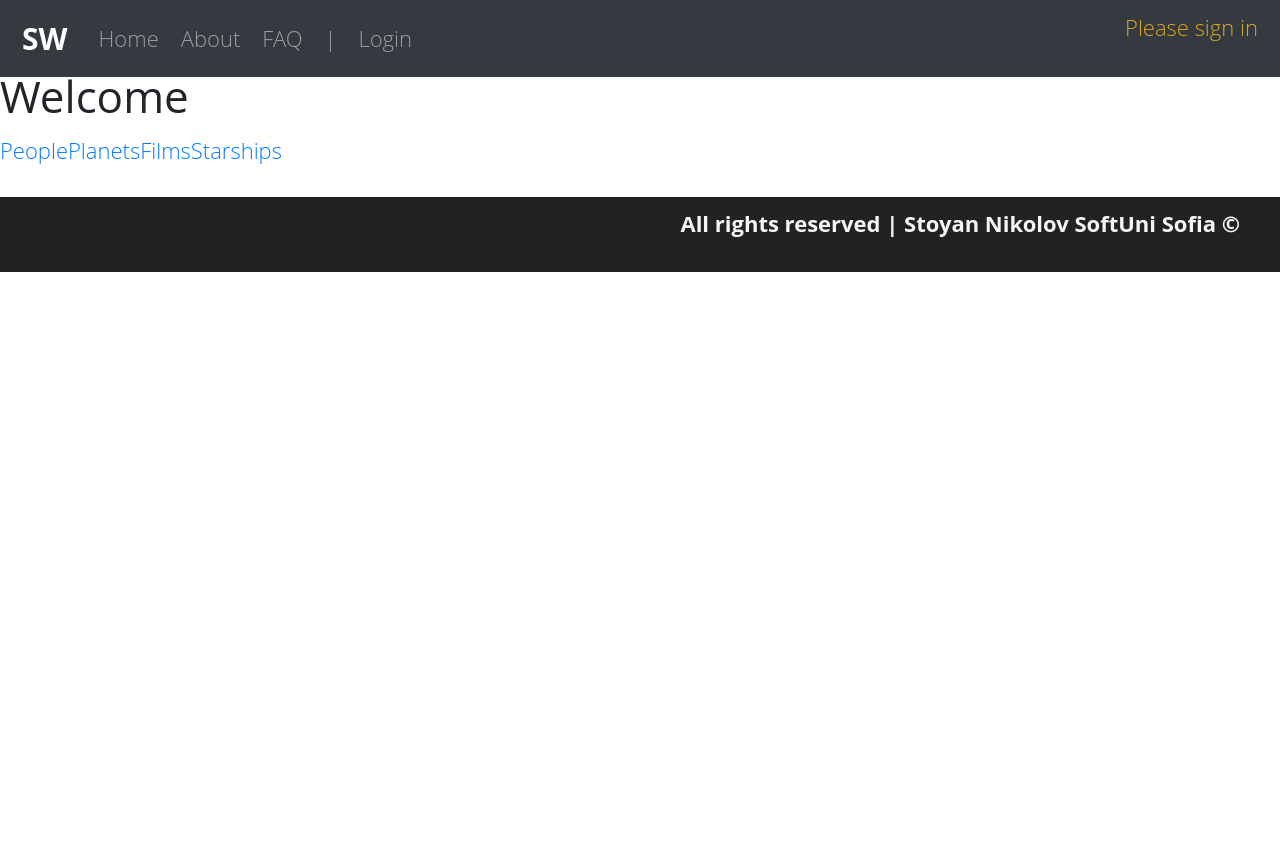
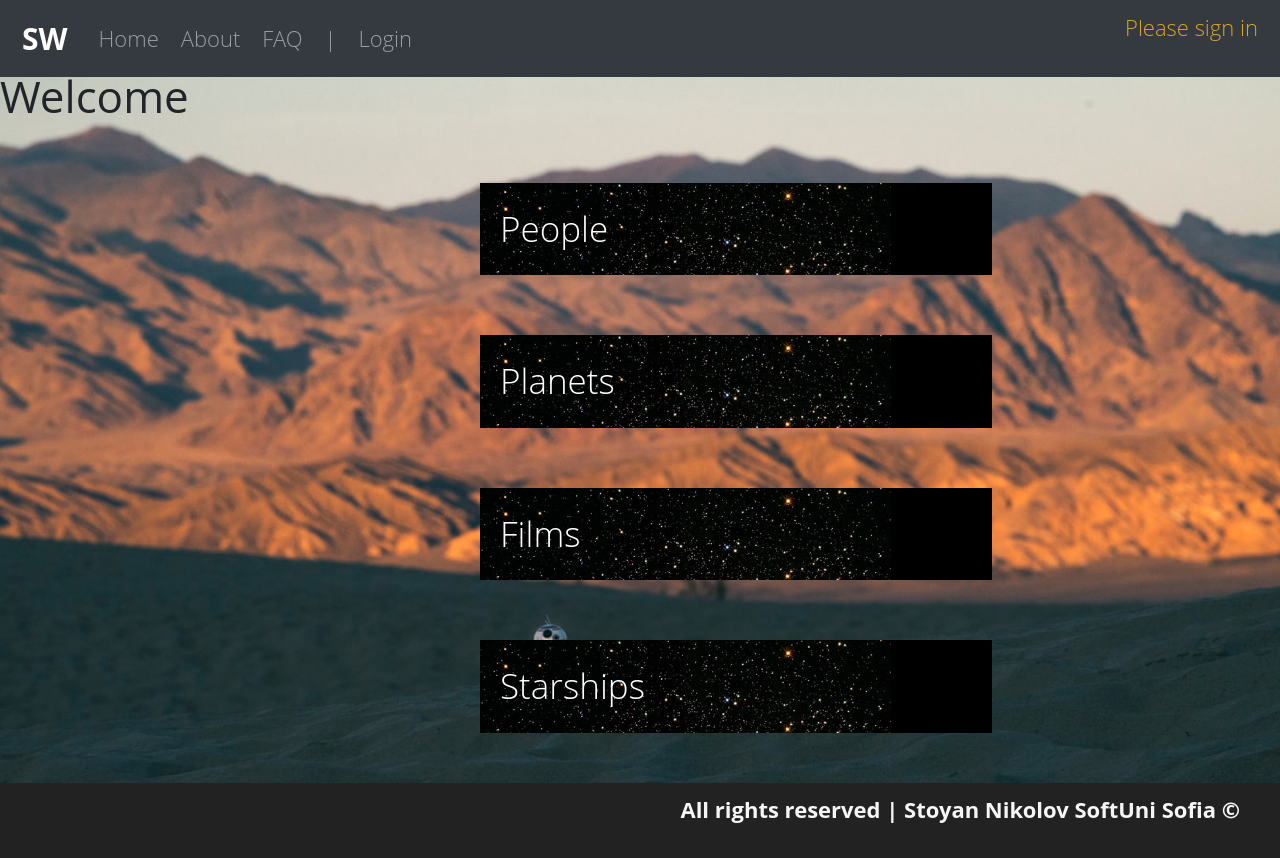
Before and after one commit to stoine92/softuni-react-exam, a React (Create React App) app: page /mainPage/MainPage in a window 1280 px wide. Before the commit the page ends 800 px from the top, so only its background shows below. Built offline with nearby package versions, Linux system fonts and the light colour scheme; no server answers.

Commit message:
more styles

```diff
--- a/src/homePage/HomePage.js
+++ b/src/homePage/HomePage.js
@@ -6,9 +6,10 @@ import "./homePage.css";
 function HomePage() {
   return (
     <>
+
       <Header />
-      <Carousel fade>
-  <Carousel.Item className='test'>
+      <Carousel fade className='test'>
+  <Carousel.Item >
     <img
       className="d-block w-100"
       src="https://images.unsplash.com/photo-1459876947801-8879713c9b47?ixlib=rb-1.2.1&ixid=MXwxMjA3fDB8MHxwaG90by1wYWdlfHx8fGVufDB8fHw%3D&auto=format&fit=crop&w=1650&q=80"
@@ -54,7 +55,7 @@ function HomePage() {
     </Carousel.Caption>
   </Carousel.Item>
 </Carousel>
-      {/* <Footer /> */}
+
     </>
   );
 }
--- a/src/mainPage/Films.js
+++ b/src/mainPage/Films.js
@@ -14,9 +14,6 @@ function Films({ data }) {
             <Card className="pplCard" style={{ width: "18rem" }} key={i}>
               <Card.Body>
                 <Card.Title>{films.title}</Card.Title>
-                <Card.Text>
-                  Please click to reveal information about <b>{films.name}</b>
-                </Card.Text>
                 <Card.Link href="#">Continue</Card.Link>
                 <Card.Link href="#">Go back</Card.Link>
               </Card.Body>
--- a/src/mainPage/MainPage.js
+++ b/src/mainPage/MainPage.js
@@ -11,10 +11,10 @@ const MainPage = () => {
             <>
                 <h2>Welcome </h2>
 
-                <Link to="/mainPage/People">People</Link>
-                <Link to="/mainPage/Planets">Planets</Link>
-                <Link to="/mainPage/Films">Films</Link>
-                <Link to="/mainPage/Starships">Starships</Link>
+                <Link className="mainPageLinks" to="/mainPage/People">People</Link>
+                <Link className="mainPageLinks" to="/mainPage/Planets">Planets</Link>
+                <Link className="mainPageLinks" to="/mainPage/Films">Films</Link>
+                <Link className="mainPageLinks" to="/mainPage/Starships">Starships</Link>
 
             </>
             <Footer />
--- a/src/mainPage/People.js
+++ b/src/mainPage/People.js
@@ -20,9 +20,6 @@ function People({ data }) {
             >
               <Card.Body>
                 <Card.Title>{people.name}</Card.Title>
-                <Card.Text>
-                  Please click to reveal information about <b>{people.name}</b>
-                </Card.Text>
                 <Card.Link href="#">Continue</Card.Link>
                 <Card.Link href="#">Go back</Card.Link>
               </Card.Body>
--- a/src/mainPage/Planets.js
+++ b/src/mainPage/Planets.js
@@ -14,9 +14,6 @@ function Planets({ data }) {
           <Card className="pplCard" style={{ width: "18rem" }} key={i}>
             <Card.Body>
               <Card.Title>{planets.name}</Card.Title>
-              <Card.Text>
-              Please click to reveal information about planet <b>{planets.name}</b>
-              </Card.Text>
               <Card.Link href="#">Continue</Card.Link>
               <Card.Link href="#">Go back</Card.Link>
             </Card.Body>
--- a/src/mainPage/Starships.js
+++ b/src/mainPage/Starships.js
@@ -14,9 +14,6 @@ function Starships({ data }) {
           <Card className="pplCard" style={{ width: "18rem" }} key={i}>
             <Card.Body>
               <Card.Title>{starships.name}</Card.Title>
-              <Card.Text>
-              Please click to reveal information about <b>{starships.name} starship</b>
-              </Card.Text>
               <Card.Link href="#">Continue</Card.Link>
               <Card.Link href="#">Go back</Card.Link>
             </Card.Body>
--- a/src/mainPage/components.css
+++ b/src/mainPage/components.css
@@ -1,3 +1,28 @@
+.mainPage {
+  background-image: url("/src/mainPage/pictures/headerImg.jpeg");
+  background-size: cover;
+  background-position: absolute;
+}
+.mainPageLinks {
+  padding: 20px;
+ background-image: url("/src/mainPage/pictures/trial.jpeg");
+ background-size: cover;
+  text-decoration: none;
+  color: white;
+  width: 40%;
+  display: flex;
+  margin: 60px 0px 50px 480px;
+  position: relative;
+  font-size: 35px;
+  text-align: center;
+}
+.mainPageLinks:hover {
+  text-decoration: none;
+  color: goldenrod;
+  opacity: 0.8;
+}
+
+
 .pplHeader {
   padding: 10px;
   background-color: whitesmoke;
```
Also changed, not shown: src/mainPage/pictures/trial.jpeg (added).
